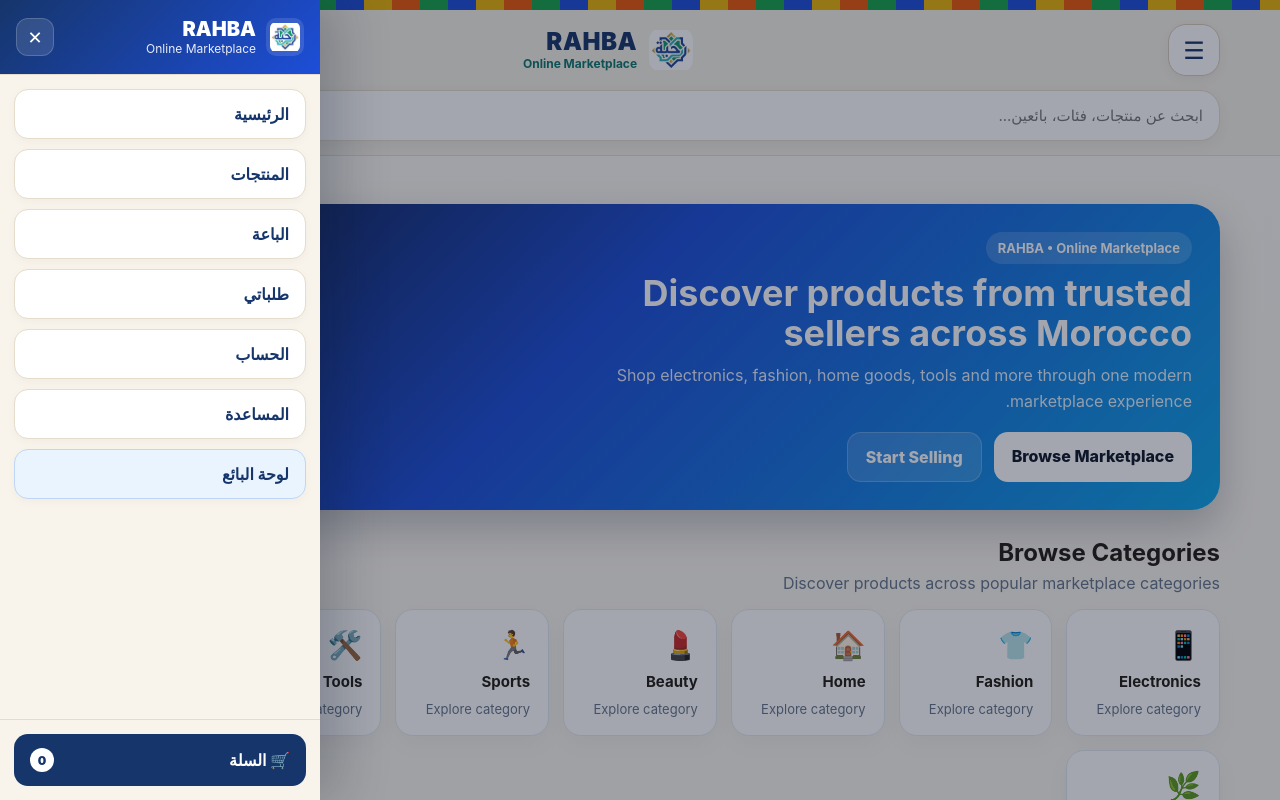
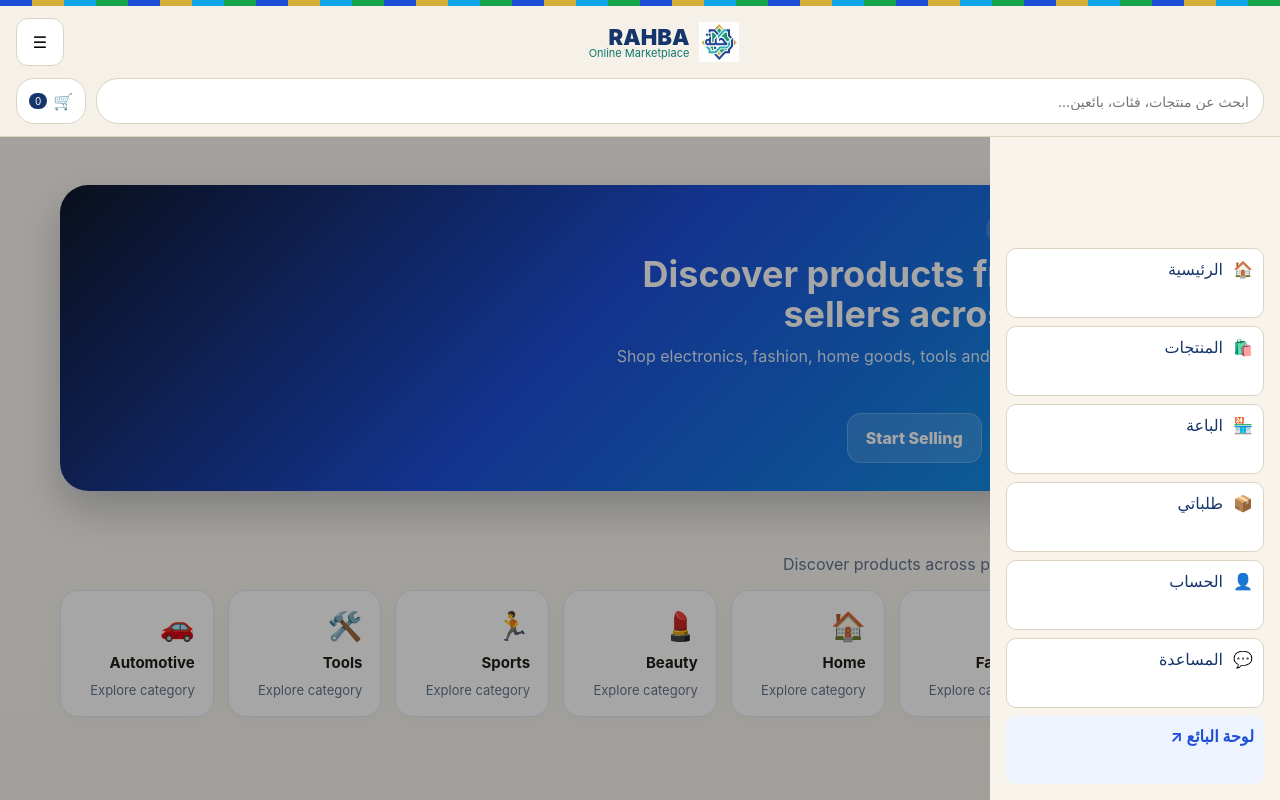
Before and after one commit to ori00fit-tech/souq-rahba-platform, a React (Vite) app in the folder apps/storefront/: page / in a window 1280 px wide. Both pictures are taken after a click on the button "Menu". Shown: the top 800 px of the page. Built offline with nearby package versions, Linux system fonts and the light colour scheme; no server answers.

Commit message:
Rewrite storefront header layout

```diff
--- a/apps/storefront/src/components/Header.jsx
+++ b/apps/storefront/src/components/Header.jsx
@@ -2,6 +2,27 @@ import { Link, NavLink } from "react-router-dom";
 import { useState } from "react";
 import { useApp } from "../context/AppContext";
 import { SELLER_PORTAL_URL } from "../lib/config";
+
+const T = {
+  navy: "#16356b",
+  blue: "#1d4ed8",
+  teal: "#0f766e",
+  sand: "#f5f1e8",
+  sandSoft: "#f8f4eb",
+  border: "#ddd5c2",
+  white: "#ffffff",
+  text: "#2d2418",
+  shadow: "rgba(22, 53, 107, 0.10)",
+};
+
+const navItems = [
+  { to: "/", label: "الرئيسية", icon: "🏠" },
+  { to: "/products", label: "المنتجات", icon: "🛍️" },
+  { to: "/sellers", label: "الباعة", icon: "🏪" },
+  { to: "/my-orders", label: "طلباتي", icon: "📦" },
+  { to: "/auth", label: "الحساب", icon: "👤" },
+  { to: "/help", label: "المساعدة", icon: "💬" },
+];
 
 export default function Header() {
   const { cart, query, setQuery } = useApp();
@@ -9,356 +30,246 @@ export default function Header() {
 
   return (
     <>
-      <header
-        style={{
-          position: "sticky",
-          top: 0,
-          zIndex: 60,
-          background: "#f5f1e8",
-          borderBottom: "1px solid #e5dccb"
-        }}
-      >
-        <div
-          style={{
-            height: "10px",
-            background:
-              "repeating-linear-gradient(90deg, #1d4ed8 0 28px, #eab308 28px 56px, #ea580c 56px 84px, #16a34a 84px 112px)"
-          }}
-        />
+      <header style={styles.header}>
+        <div style={styles.colorBar} />
 
-        <div
-          className="container"
-          style={{
-            display: "grid",
-            gap: "14px",
-            paddingTop: "14px",
-            paddingBottom: "14px"
-          }}
-        >
-          <div
-            style={{
-              display: "grid",
-              gridTemplateColumns: "52px 1fr",
-              alignItems: "center",
-              gap: "12px"
-            }}
-          >
+        <div style={styles.inner}>
+          <div style={styles.topRow}>
+            <Link to="/" style={styles.brand}>
+              <img
+                src="/brand/logo-icon.png"
+                alt="RAHBA"
+                style={styles.logo}
+                onError={(e) => (e.currentTarget.style.display = "none")}
+              />
+              <div style={styles.brandText}>
+                <span style={styles.brandName}>RAHBA</span>
+                <span style={styles.brandSub}>Online Marketplace</span>
+              </div>
+            </Link>
+
             <button
               type="button"
               onClick={() => setMenuOpen(true)}
-              style={menuButton}
-              aria-label="Open menu"
-              title="Open menu"
+              style={styles.menuButton}
+              aria-label="Menu"
             >
               ☰
             </button>
-
-            <Link
-              to="/"
-              style={{
-                textDecoration: "none",
-                color: "#16356b",
-                justifySelf: "center",
-                display: "flex",
-                alignItems: "center",
-                gap: "12px",
-                minWidth: 0
-              }}
-            >
-              <img
-                src="/brand/logo-icon.png"
-                alt="RAHBA"
-                style={{
-                  width: "44px",
-                  height: "44px",
-                  objectFit: "contain",
-                  borderRadius: "12px",
-                  background: "transparent",
-                  flexShrink: 0
-                }}
-                onError={(e) => {
-                  e.currentTarget.style.display = "none";
-                }}
-              />
-
-              <div style={{ display: "grid", lineHeight: 1, minWidth: 0 }}>
-                <span
-                  style={{
-                    fontSize: "24px",
-                    fontWeight: "900",
-                    letterSpacing: "0.5px",
-                    color: "#16356b"
-                  }}
-                >
-                  RAHBA
-                </span>
-                <span
-                  style={{
-                    fontSize: "12px",
-                    color: "#0f766e",
-                    marginTop: "4px",
-                    fontWeight: "700"
-                  }}
-                >
-                  Online Marketplace
-                </span>
-              </div>
-            </Link>
           </div>
 
-          <div
-            style={{
-              display: "grid",
-              gridTemplateColumns: "1fr auto",
-              gap: "10px",
-              alignItems: "center"
-            }}
-          >
+          <div style={styles.searchRow}>
             <input
               value={query}
               onChange={(e) => setQuery(e.target.value)}
               placeholder="ابحث عن منتجات، فئات، بائعين..."
-              style={{
-                width: "100%",
-                padding: "15px 16px",
-                borderRadius: "20px",
-                border: "1px solid #e5dccb",
-                background: "#fff",
-                fontSize: "15px",
-                outline: "none",
-                boxShadow: "0 4px 14px rgba(15, 23, 42, 0.05)"
-              }}
+              style={styles.searchInput}
+              dir="rtl"
             />
 
-            <NavLink
-              to="/cart"
-              style={{
-                textDecoration: "none",
-                display: "flex",
-                alignItems: "center",
-                gap: "8px",
-                padding: "12px 12px",
-                borderRadius: "18px",
-                border: "1px solid #d8ccb7",
-                background: "#fff",
-                color: "#16356b",
-                fontWeight: "800",
-                boxShadow: "0 4px 12px rgba(15, 23, 42, 0.05)",
-                whiteSpace: "nowrap"
-              }}
-              aria-label="Cart"
-              title="Cart"
-            >
-              <span style={{ fontSize: "18px", lineHeight: 1 }}>🛒</span>
-              <span style={{ fontSize: "13px" }}>Cart</span>
-              <span
-                style={{
-                  minWidth: "20px",
-                  height: "20px",
-                  borderRadius: "999px",
-                  background: "#16356b",
-                  color: "#fff",
-                  fontSize: "11px",
-                  display: "grid",
-                  placeItems: "center",
-                  fontWeight: "800",
-                  padding: "0 5px"
-                }}
-              >
-                {cart.length}
-              </span>
+            <NavLink to="/cart" style={styles.cartButton}>
+              🛒
+              <span style={styles.cartBadge}>{cart.length}</span>
             </NavLink>
           </div>
         </div>
       </header>
 
-      {menuOpen ? (
+      {menuOpen && (
         <>
-          <div
-            onClick={() => setMenuOpen(false)}
-            style={{
-              position: "fixed",
-              inset: 0,
-              background: "rgba(15, 23, 42, 0.38)",
-              zIndex: 70
-            }}
-          />
+          <div style={styles.overlay} onClick={() => setMenuOpen(false)} />
 
-          <aside
-            style={{
-              position: "fixed",
-              top: 0,
-              left: 0,
-              bottom: 0,
-              width: "82%",
-              maxWidth: "320px",
-              background: "#f8f4eb",
-              zIndex: 80,
-              boxShadow: "18px 0 48px rgba(15, 23, 42, 0.22)",
-              display: "grid",
-              gridTemplateRows: "auto 1fr auto"
-            }}
-          >
-            <div
-              style={{
-                padding: "18px 16px",
-                borderBottom: "1px solid #e5dccb",
-                background: "linear-gradient(135deg, #16356b 0%, #1d4ed8 100%)",
-                color: "#fff",
-                display: "flex",
-                alignItems: "center",
-                justifyContent: "space-between",
-                gap: "12px"
-              }}
-            >
-              <div style={{ display: "flex", alignItems: "center", gap: "10px" }}>
-                <img
-                  src="/brand/logo-icon.png"
-                  alt="RAHBA"
-                  style={{
-                    width: "38px",
-                    height: "38px",
-                    objectFit: "contain",
-                    borderRadius: "10px",
-                    background: "rgba(255,255,255,0.12)",
-                    padding: "4px"
-                  }}
-                  onError={(e) => {
-                    e.currentTarget.style.display = "none";
-                  }}
-                />
-
-                <div style={{ display: "grid", lineHeight: 1 }}>
-                  <span style={{ fontWeight: "900", fontSize: "20px" }}>RAHBA</span>
-                  <span style={{ fontSize: "12px", opacity: 0.9, marginTop: "4px" }}>
-                    Online Marketplace
-                  </span>
-                </div>
-              </div>
-
-              <button
-                type="button"
-                onClick={() => setMenuOpen(false)}
-                style={closeButton}
-                aria-label="Close menu"
-              >
+          <aside style={styles.drawer}>
+            <div style={styles.drawerHeader}>
+              <span style={{ fontWeight: 900 }}>RAHBA</span>
+              <button onClick={() => setMenuOpen(false)} style={styles.closeButton}>
                 ✕
               </button>
             </div>
 
-            <div style={{ padding: "14px", display: "grid", gap: "10px", alignContent: "start" }}>
-              <NavItem to="/" label="الرئيسية" onClick={() => setMenuOpen(false)} />
-              <NavItem to="/products" label="المنتجات" onClick={() => setMenuOpen(false)} />
-              <NavItem to="/sellers" label="الباعة" onClick={() => setMenuOpen(false)} />
-              <NavItem to="/my-orders" label="طلباتي" onClick={() => setMenuOpen(false)} />
-              <NavItem to="/auth" label="الحساب" onClick={() => setMenuOpen(false)} />
-              <NavItem to="/help" label="المساعدة" onClick={() => setMenuOpen(false)} />
+            <nav style={styles.drawerNav}>
+              {navItems.map((item) => (
+                <NavLink
+                  key={item.to}
+                  to={item.to}
+                  onClick={() => setMenuOpen(false)}
+                  style={styles.drawerLink}
+                >
+                  <span>{item.icon}</span>
+                  <span>{item.label}</span>
+                </NavLink>
+              ))}
 
               <a
                 href={SELLER_PORTAL_URL}
                 target="_blank"
                 rel="noopener noreferrer"
-                onClick={() => setMenuOpen(false)}
-                style={{
-                  ...drawerLink,
-                  background: "#eaf4ff",
-                  color: "#16356b",
-                  border: "1px solid #bfd6f6"
-                }}
+                style={styles.sellerLink}
               >
-                لوحة البائع
+                لوحة البائع ↗
               </a>
-            </div>
-
-            <div
-              style={{
-                padding: "14px",
-                borderTop: "1px solid #e5dccb",
-                display: "grid",
-                gap: "10px"
-              }}
-            >
-              <NavLink
-                to="/cart"
-                onClick={() => setMenuOpen(false)}
-                style={{
-                  textDecoration: "none",
-                  display: "flex",
-                  justifyContent: "space-between",
-                  alignItems: "center",
-                  padding: "14px 16px",
-                  borderRadius: "14px",
-                  background: "#16356b",
-                  color: "#fff",
-                  fontWeight: "800"
-                }}
-              >
-                <span>🛒 السلة</span>
-                <span
-                  style={{
-                    minWidth: "24px",
-                    height: "24px",
-                    borderRadius: "999px",
-                    background: "#fff",
-                    color: "#16356b",
-                    display: "grid",
-                    placeItems: "center",
-                    fontSize: "12px",
-                    fontWeight: "900",
-                    padding: "0 6px"
-                  }}
-                >
-                  {cart.length}
-                </span>
-              </NavLink>
-            </div>
+            </nav>
           </aside>
         </>
-      ) : null}
+      )}
     </>
   );
 }
 
-function NavItem({ to, label, onClick }) {
-  return (
-    <NavLink to={to} onClick={onClick} style={drawerLink}>
-      {label}
-    </NavLink>
-  );
-}
+const styles = {
+  header: {
+    position: "sticky",
+    top: 0,
+    zIndex: 60,
+    background: T.sand,
+    borderBottom: `1px solid ${T.border}`,
+  },
 
-const menuButton = {
-  width: "52px",
-  height: "52px",
-  borderRadius: "18px",
-  border: "1px solid #d8ccb7",
-  background: "#fff",
-  display: "grid",
-  placeItems: "center",
-  fontSize: "24px",
-  color: "#16356b",
-  boxShadow: "0 4px 12px rgba(15, 23, 42, 0.05)"
+  colorBar: {
+    height: "6px",
+    background:
+      "repeating-linear-gradient(90deg,#1d4ed8 0 32px,#d4af37 32px 64px,#0ea5e9 64px 96px,#16a34a 96px 128px)",
+  },
+
+  inner: {
+    padding: "12px 16px",
+    display: "grid",
+    gap: "12px",
+  },
+
+  topRow: {
+    display: "grid",
+    gridTemplateColumns: "1fr 48px",
+    alignItems: "center",
+  },
+
+  brand: {
+    display: "flex",
+    alignItems: "center",
+    gap: "10px",
+    justifyContent: "center",
+    textDecoration: "none",
+  },
+
+  logo: {
+    width: "40px",
+    height: "40px",
+  },
+
+  brandText: {
+    display: "grid",
+    lineHeight: 1,
+  },
+
+  brandName: {
+    fontWeight: 900,
+    fontSize: "22px",
+    color: T.navy,
+  },
+
+  brandSub: {
+    fontSize: "11px",
+    color: T.teal,
+  },
+
+  menuButton: {
+    width: "48px",
+    height: "48px",
+    borderRadius: "12px",
+    border: `1px solid ${T.border}`,
+    background: T.white,
+    cursor: "pointer",
+  },
+
+  searchRow: {
+    display: "grid",
+    gridTemplateColumns: "1fr auto",
+    gap: "10px",
+  },
+
+  searchInput: {
+    height: "46px",
+    borderRadius: "22px",
+    border: `1px solid ${T.border}`,
+    padding: "0 14px",
+    fontSize: "14px",
+  },
+
+  cartButton: {
+    display: "flex",
+    alignItems: "center",
+    justifyContent: "center",
+    gap: "6px",
+    padding: "0 12px",
+    borderRadius: "18px",
+    border: `1px solid ${T.border}`,
+    background: T.white,
+    textDecoration: "none",
+    color: T.navy,
+  },
+
+  cartBadge: {
+    background: T.navy,
+    color: "#fff",
+    borderRadius: "999px",
+    fontSize: "10px",
+    padding: "2px 6px",
+  },
+
+  overlay: {
+    position: "fixed",
+    inset: 0,
+    background: "rgba(0,0,0,0.35)",
+  },
+
+  drawer: {
+    position: "fixed",
+    top: 0,
+    right: 0,
+    bottom: 0,
+    width: "74%",
+    maxWidth: "290px",
+    background: T.sandSoft,
+    padding: "16px",
+    display: "grid",
+    gap: "12px",
+  },
+
+  drawerHeader: {
+    display: "flex",
+    justifyContent: "space-between",
+    alignItems: "center",
+  },
+
+  closeButton: {
+    border: "none",
+    background: "none",
+    fontSize: "18px",
+    cursor: "pointer",
+  },
+
+  drawerNav: {
+    display: "grid",
+    gap: "8px",
+  },
+
+  drawerLink: {
+    display: "flex",
+    gap: "10px",
+    padding: "10px",
+    textDecoration: "none",
+    borderRadius: "10px",
+    background: "#fff",
+    border: `1px solid ${T.border}`,
+    color: T.navy,
+  },
+
+  sellerLink: {
+    padding: "10px",
+    borderRadius: "10px",
+    background: "#edf4ff",
+    textDecoration: "none",
+    color: T.blue,
+    fontWeight: 700,
+  },
 };
-
-const closeButton = {
-  width: "38px",
-  height: "38px",
-  borderRadius: "12px",
-  border: "1px solid rgba(255,255,255,0.18)",
-  background: "rgba(255,255,255,0.12)",
-  color: "#fff",
-  display: "grid",
-  placeItems: "center",
-  fontSize: "18px"
-};
-
-const drawerLink = {
-  textDecoration: "none",
-  padding: "14px 16px",
-  borderRadius: "14px",
-  color: "#16356b",
-  background: "#fff",
-  border: "1px solid #e5dccb",
-  fontWeight: "800",
-  boxShadow: "0 3px 10px rgba(15, 23, 42, 0.03)"
-};
```
